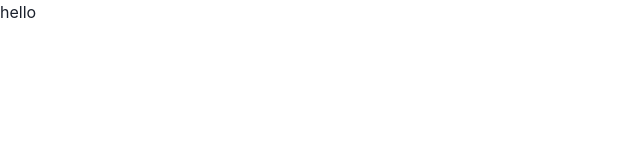
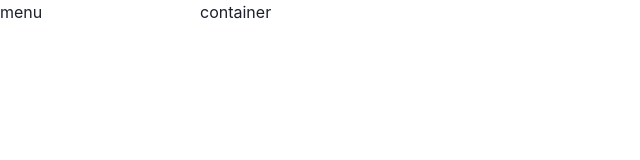
Before and after one commit to MiracleRo/interview-demo, a React (Vite) app: page / in a window 1280 px wide. Shown: the top 160 px of the page, without its empty margins (0-640 px from the left). Built offline with nearby package versions, Linux system fonts and the light colour scheme.

Commit message:
feat: common layout

```diff
--- a/package.json
+++ b/package.json
@@ -14,6 +14,7 @@
     "@emotion/react": "^11.11.1",
     "@emotion/styled": "^11.11.0",
     "framer-motion": "^10.16.4",
+    "less": "^4.2.0",
     "react": "^18.2.0",
     "react-dom": "^18.2.0"
   },
--- a/src/App.jsx
+++ b/src/App.jsx
@@ -1,5 +1,7 @@
+import Main from "./common/main";
+
 function App() {
-  return <div>hello</div>;
+  return <Main />;
 }
 
 export default App;
--- /dev/null
+++ b/src/common/container.jsx
@@ -0,0 +1,5 @@
+function Container() {
+  return <div className="container">container</div>;
+}
+
+export default Container;
--- /dev/null
+++ b/src/common/index.less
@@ -0,0 +1,9 @@
+.main {
+  display: flex;
+  min-height: 100vh;
+  .menu {
+    flex: 0 0 200px;
+  }
+  // .container {
+  // }
+}
--- /dev/null
+++ b/src/common/main.jsx
@@ -0,0 +1,14 @@
+import Menu from "./menu";
+import Container from "./container";
+
+import "./index.less";
+function Main() {
+  return (
+    <div className="main">
+      <Menu />
+      <Container />
+    </div>
+  );
+}
+
+export default Main;
--- /dev/null
+++ b/src/common/menu.jsx
@@ -0,0 +1,5 @@
+function Menu() {
+  return <div className="menu">menu</div>;
+}
+
+export default Menu;
```
Also changed, not shown: 1 other file (tests, documents, lock files or other folders).
